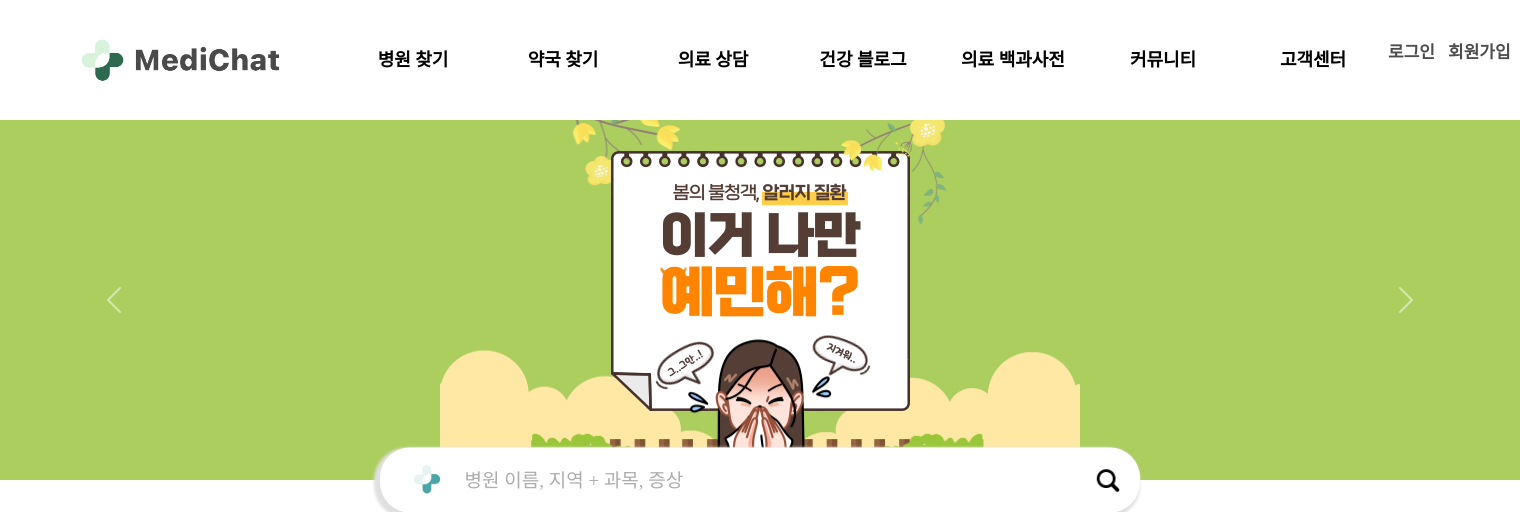
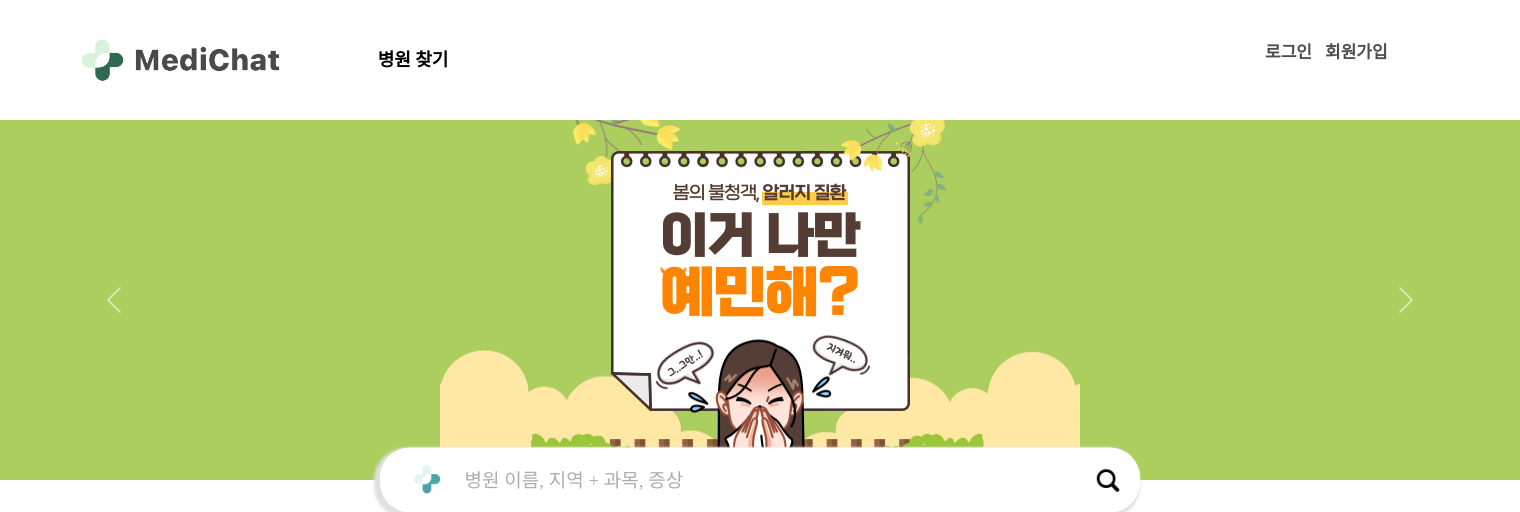
Before and after one commit to Kimseungyeon98/Medichat_V2, a Spring Boot app: page /main in a window 1520 px wide. Shown: the top 512 px of the page. Run offline with Spring Boot 4, Linux system fonts and the light colour scheme; some libraries are stand-ins or nearby versions; some web fonts are replaced.

Commit message:
Fixed Header

```diff
--- a/src/main/resources/templates/layout/header.html
+++ b/src/main/resources/templates/layout/header.html
@@ -12,9 +12,9 @@
             </div>
             <div class="d-flex justify-content-between align-items-center">
                 <div class="header-menu">
-                    <a th:href="@{/hospitals(user_lat=${user_lat}, user_lon=${user_lon})}" class="header-menu-text">병원 찾기</a>
+                    <a th:href="@{/hospitals}" class="header-menu-text">병원 찾기</a>
                 </div>
-                <div class="header-menu">
+                <!--<div class="header-menu">
                     <a th:href="@{/pharmacies/search(user_lat=${user_lat}, user_lon=${user_lon})}" class="header-menu-text">약국 찾기</a>
                 </div>
                 <div class="header-menu">
@@ -40,7 +40,7 @@
                 </div>
                 <div class="header-menu">
                     <a th:href="@{/faq/faqList}" class="header-menu-text">고객센터</a>
-                </div>
+                </div>-->
             </div>
         </div>
 
```
